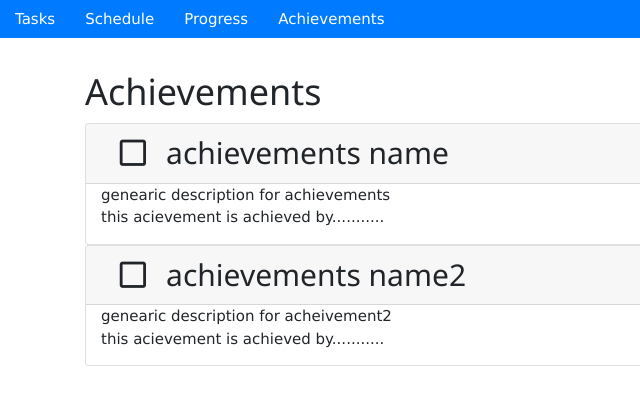
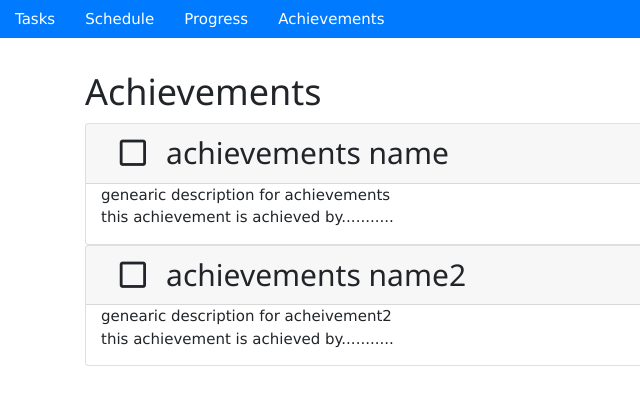
Before and after one commit to achieverapp/Achiever, a plain HTML site: page html/achievements.html in a window 1280 px wide. Shown: the full height of the page, 0-640 px from the left. Drawn offline with nearby package versions, Linux system fonts and the light colour scheme.

Commit message:
Update achievements.html
fix minor spelling error

```diff
--- a/html/achievements.html
+++ b/html/achievements.html
@@ -64,7 +64,7 @@
               <p>
                 genearic description for achievements
                 <br>
-                this acievement is achieved by...........
+                this achievement is achieved by...........
               </p>
         </div>
       </li>
@@ -81,7 +81,7 @@
                     <p>
                       genearic description for acheivement2
                       <br>
-                      this acievement is achieved by...........
+                      this achievement is achieved by...........
                     </p>
               </div>
         </li>
```
